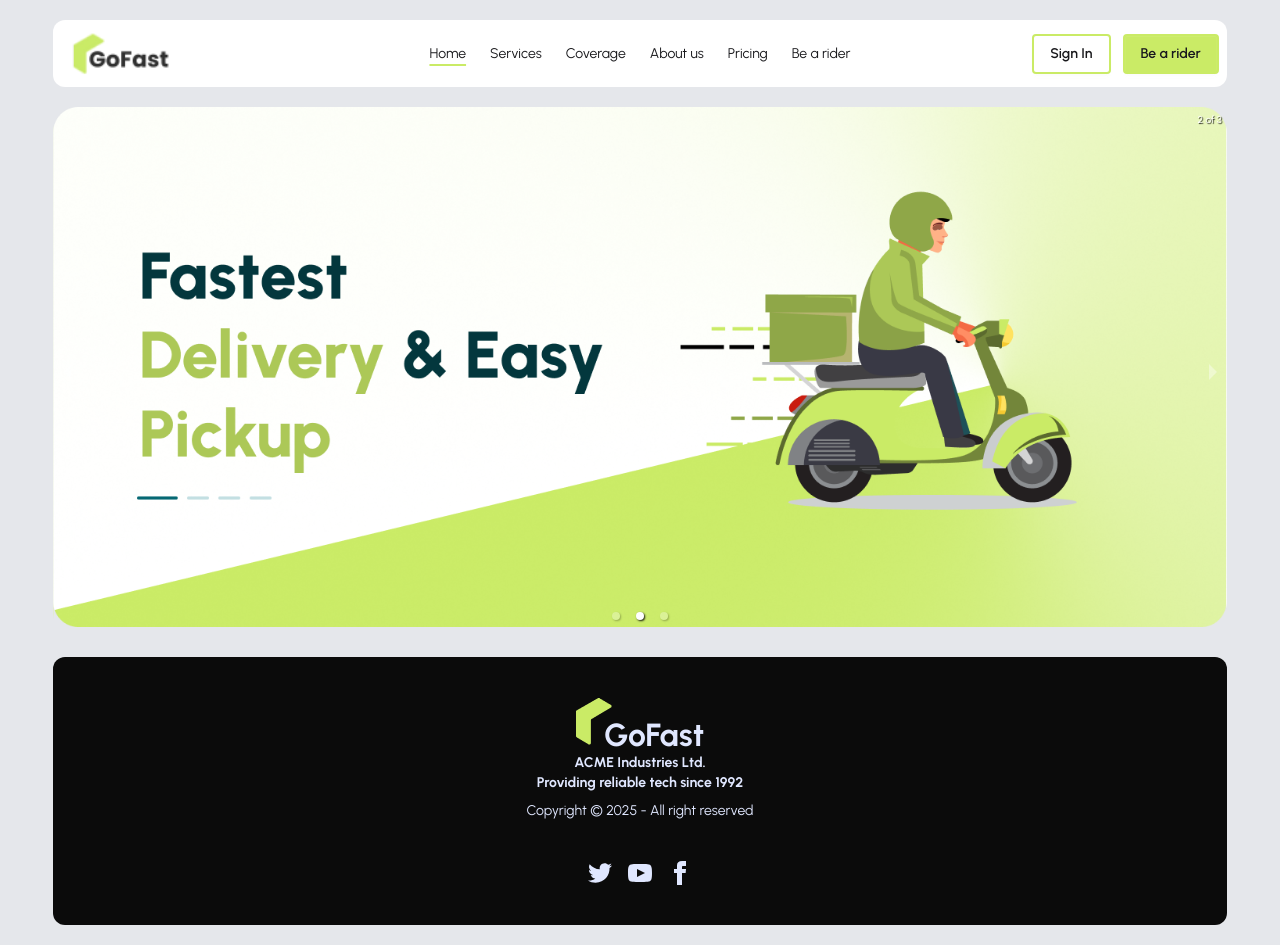
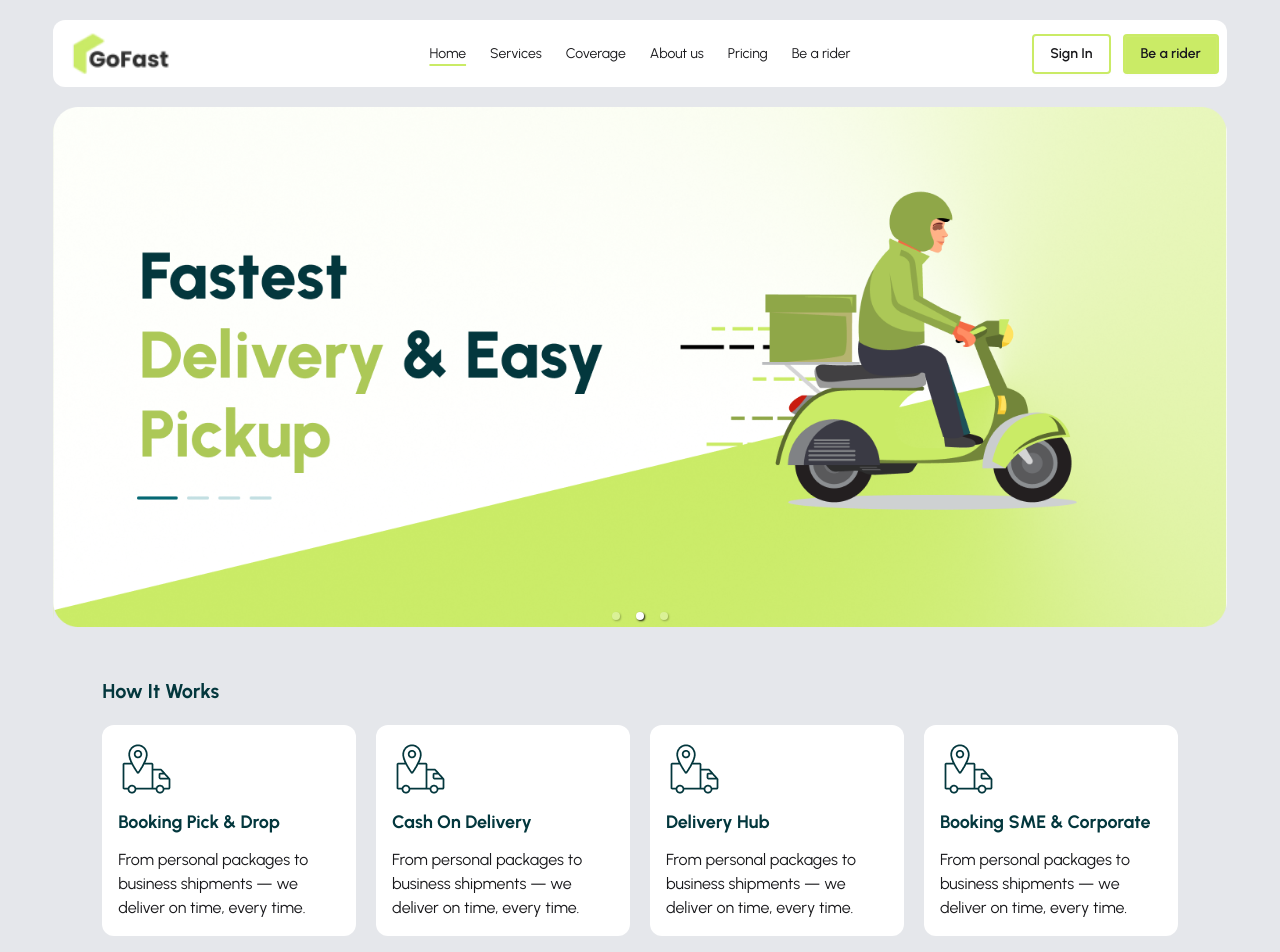
Before and after one commit to BFIbrahim/courier-website-fullstack, a React (Vite) app: page / in a window 1280 px wide. Shown: the top 952 px of the page. Built offline with nearby package versions, Linux system fonts and the light colour scheme.

Commit message:
Homepage workproccess section completed

```diff
--- a/src/pages/Home/Banner/Banner.jsx
+++ b/src/pages/Home/Banner/Banner.jsx
@@ -9,7 +9,7 @@ import img3 from '../../../assets/banner/banner3.png'
 const Banner = () => {
     return (
         <div className='my-5'>
-            <Carousel autoPlay={true} infiniteLoop={true} showThumbs={false}>
+            <Carousel showArrows={false} showStatus={false} autoPlay={true} infiniteLoop={true} showThumbs={false}>
                 <div>
                     <img src={img1} />
 
--- a/src/pages/Home/Home/Home.jsx
+++ b/src/pages/Home/Home/Home.jsx
@@ -1,10 +1,12 @@
 import React from 'react'
 import Banner from '../Banner/Banner'
+import WorkProcess from '../WorkProcess/WorkProcess'
 
 const Home = () => {
   return (
     <div>
         <Banner></Banner>
+        <WorkProcess></WorkProcess>
     </div>
   )
 }
--- /dev/null
+++ b/src/pages/Home/WorkProcess/WorkProcess.jsx
@@ -0,0 +1,34 @@
+import React from 'react'
+import vanImg from '../../../assets/bookingIcon.png'
+
+const WorkProcess = () => {
+  return (
+    <div className='my-10 w-11/12 mx-auto'>
+      <h3 className='text-xl font-bold text-secondary mb-5 '>How It Works</h3>
+        <div className='md:grid grid-cols-4 gap-5'>
+            <div className='py-4 px-4 rounded-xl bg-white'>
+                <img src={vanImg} alt="" />
+                <h5 className='text-secondary text-[18px] font-bold my-3'>Booking Pick & Drop</h5>
+                <p className='text-[16px]'>From personal packages to business shipments — we deliver on time, every time.</p>
+            </div>
+            <div className='py-4 px-4 rounded-xl bg-white'>
+                <img src={vanImg} alt="" />
+                <h5 className='text-secondary text-[18px] font-bold my-3'>Cash On Delivery</h5>
+                <p className='text-[16px]'>From personal packages to business shipments — we deliver on time, every time.</p>
+            </div>
+            <div className='py-4 px-4 rounded-xl bg-white'>
+                <img src={vanImg} alt="" />
+                <h5 className='text-secondary text-[18px] font-bold my-3'>Delivery Hub</h5>
+                <p className='text-[16px]'>From personal packages to business shipments — we deliver on time, every time.</p>
+            </div>
+            <div className='py-4 px-4 rounded-xl bg-white'>
+                <img src={vanImg} alt="" />
+                <h5 className='text-secondary text-[18px] font-bold my-3'>Booking SME & Corporate</h5>
+                <p className='text-[16px]'>From personal packages to business shipments — we deliver on time, every time.</p>
+            </div>
+        </div>
+    </div>
+  )
+}
+
+export default WorkProcess
```
